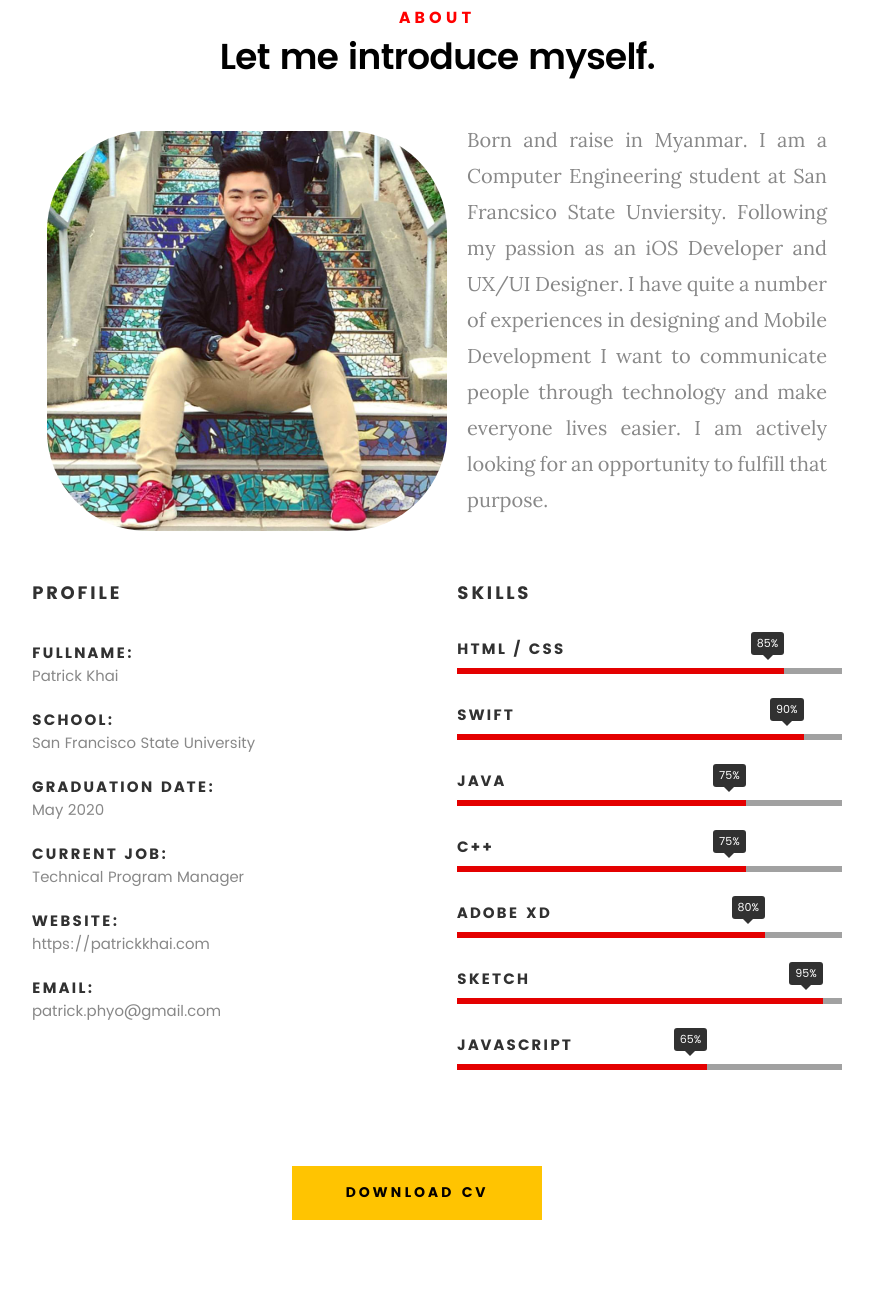
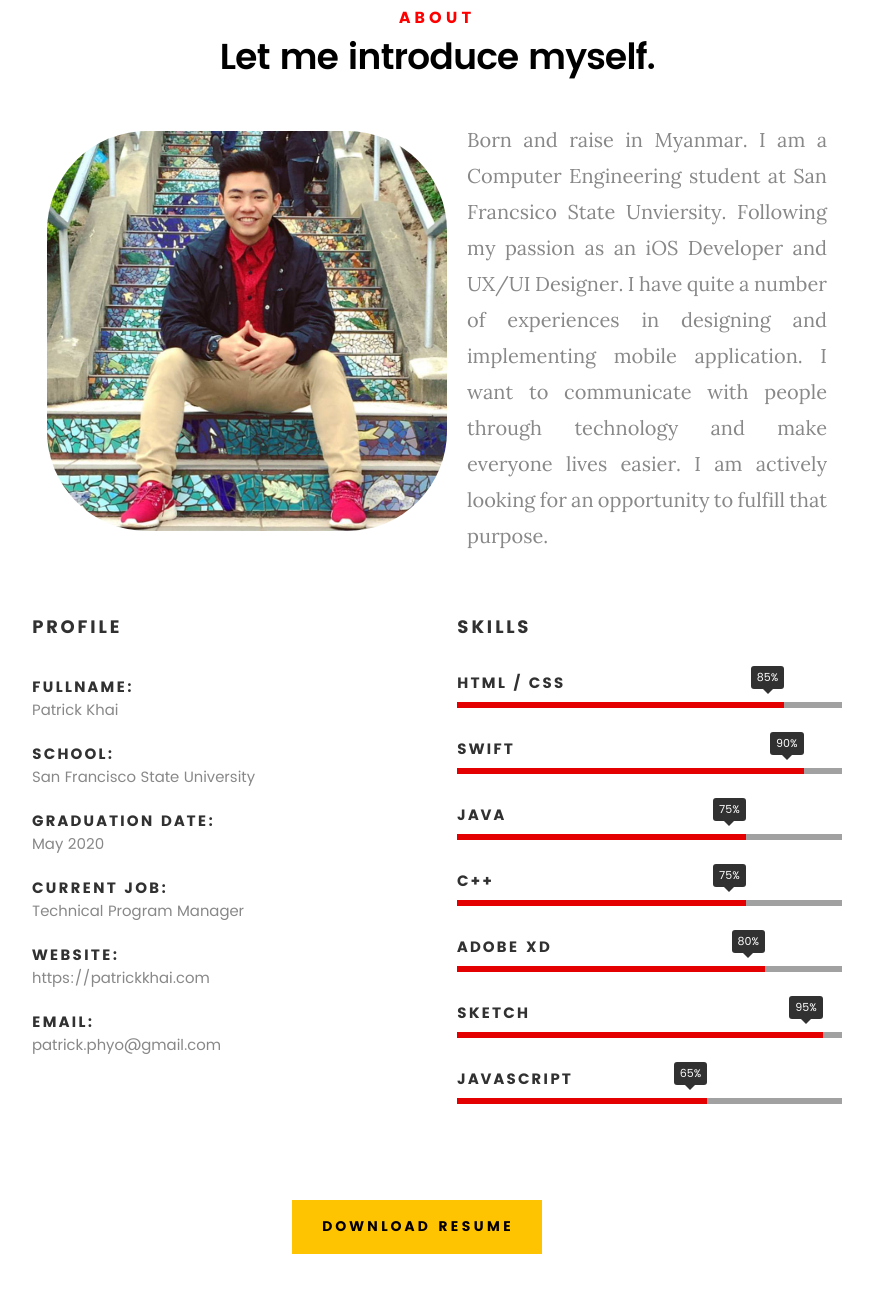
Before and after one commit to patkhai/Portfolio, a plain HTML site: page index.html in a window 1280 px wide. Shown: the part 917-2220 px from the top of the page, without its empty margins (203-1076 px from the left). Drawn offline with Linux system fonts and the light colour scheme.

Commit message:
minor changes

```diff
--- a/index.html
+++ b/index.html
@@ -116,7 +116,8 @@
    				<img src="images/profile2.jpg" alt="Profile Picture">
 
    				<p class="lead">Born and raise in Myanmar. I am a Computer Engineering student at San Francsico State Unviersity.
-						Following my passion as an iOS Developer and UX/UI Designer. I have quite a number of experiences in designing and Mobile Development I want to communicate people through technology and make everyone lives easier.
+						Following my passion as an iOS Developer and UX/UI Designer. I have quite a number of experiences in designing and implementing mobile application.
+						I want to communicate with people through technology and make everyone lives easier.
 						I am actively looking for an opportunity to fulfill that purpose.</p>
    			</div>
 
@@ -205,7 +206,7 @@
 
    	<div class="row button-section">
    		<div class="col-twelve">
-   			<a href="/resume/KamKhai_Resume.pdf" title="Download CV" class="button button-primary">Download CV</a>
+   			<a href="/resume/KamKhai_Resume.pdf" title="Download Resume" class="button button-primary">Download Resume</a>
    		</div>
    	</div>
 
```
